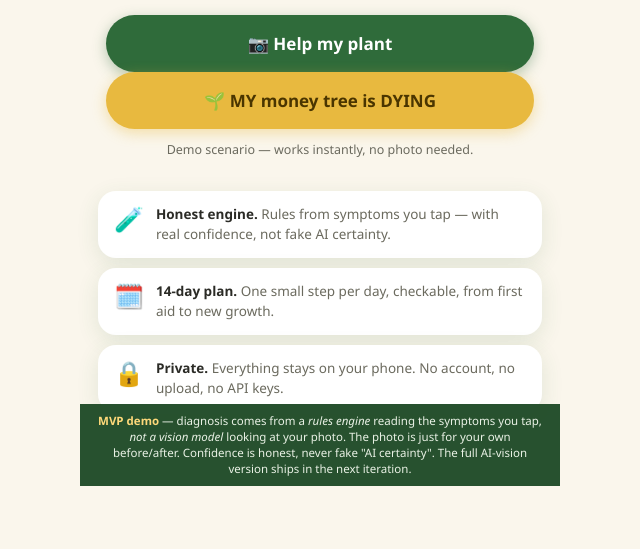
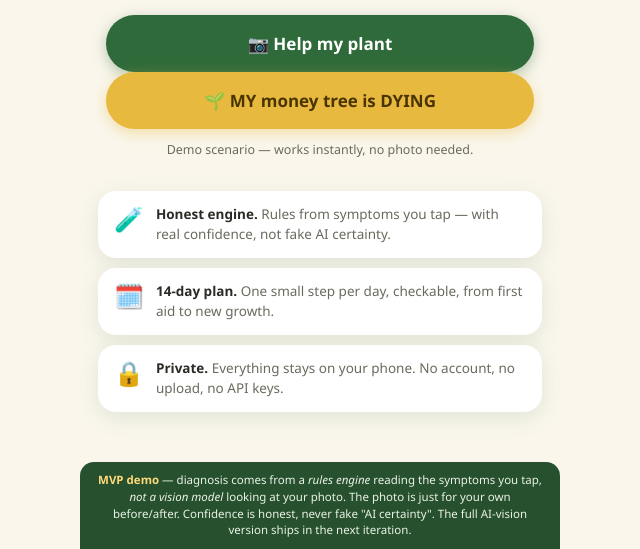
Before and after one commit to RamTheHam/plant-triage, a plain HTML site: page index.html in a window 1280 px wide. Shown: the part 314-863 px from the top of the page, without its empty margins (320-960 px from the left). Before the commit the page ends 800 px from the top, so only its background shows below. Drawn offline with Linux system fonts and the light colour scheme.

Commit message:
Fix honesty footer overlap: move to normal flow so bottom buttons are always clickable on short viewports

```diff
--- a/css/style.css
+++ b/css/style.css
@@ -36,7 +36,7 @@ body {
 #app {
   max-width: 480px;            /* 390px-first: everything fits on a phone */
   margin: 0 auto;
-  padding: 0 18px calc(64px + var(--safe-b));
+  padding: 0 18px 24px;
 }
 
 /* ── Top bar ─────────────────────────────────────────────── */
@@ -428,20 +428,17 @@ h2 { font-size: 24px; line-height: 1.2; margin: 18px 0 4px; }
 }
 .saved-mantra small { display: block; font-weight: 500; opacity: 0.85; margin-top: 4px; font-size: 13px; }
 
-/* ── Honesty footer (always visible) ─────────────────────── */
+/* ── Honesty note (visible on every screen) ────────────────── */
 .honesty {
-  position: fixed;
-  left: 0; right: 0; bottom: 0;
   max-width: 480px;
-  margin: 0 auto;
+  margin: 26px auto 0;
   background: rgba(31, 74, 39, 0.96);
   color: #eaf2e6;
   font-size: 11.5px;
-  line-height: 1.4;
-  padding: 9px 16px calc(9px + var(--safe-b));
+  line-height: 1.45;
+  padding: 10px 16px calc(10px + var(--safe-b));
   text-align: center;
-  z-index: 10;
-  backdrop-filter: blur(4px);
+  border-radius: 14px 14px 0 0;
 }
 .honesty strong { color: #ffd97a; }
 .honesty em { font-style: italic; }
```
